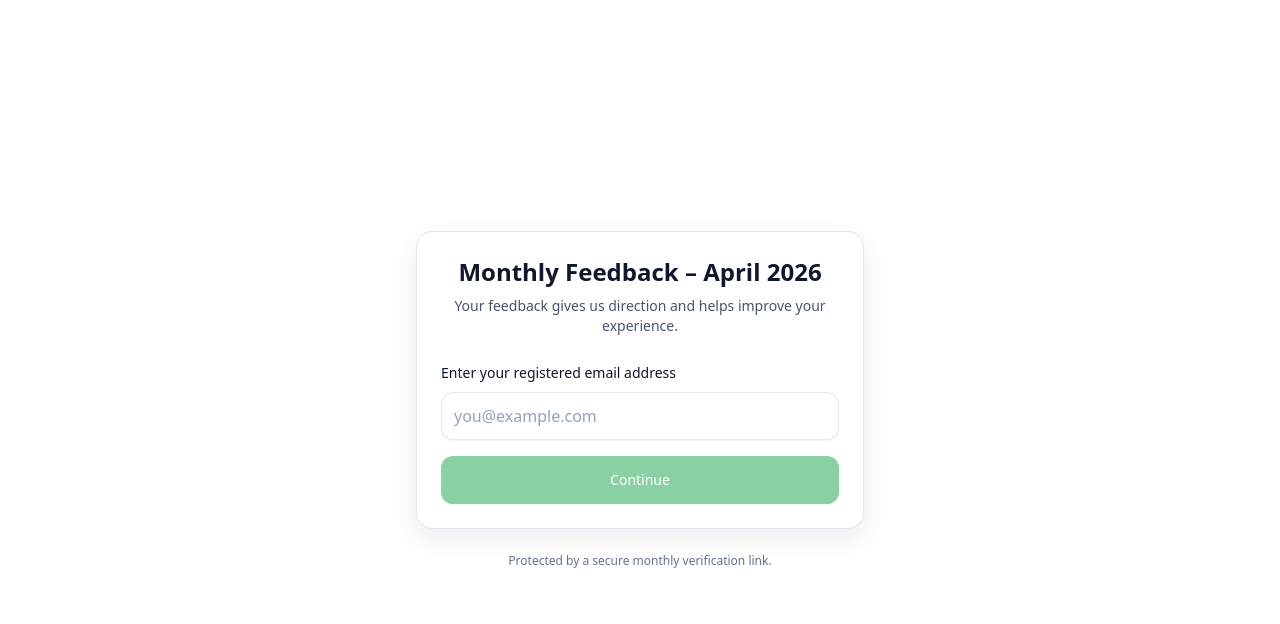
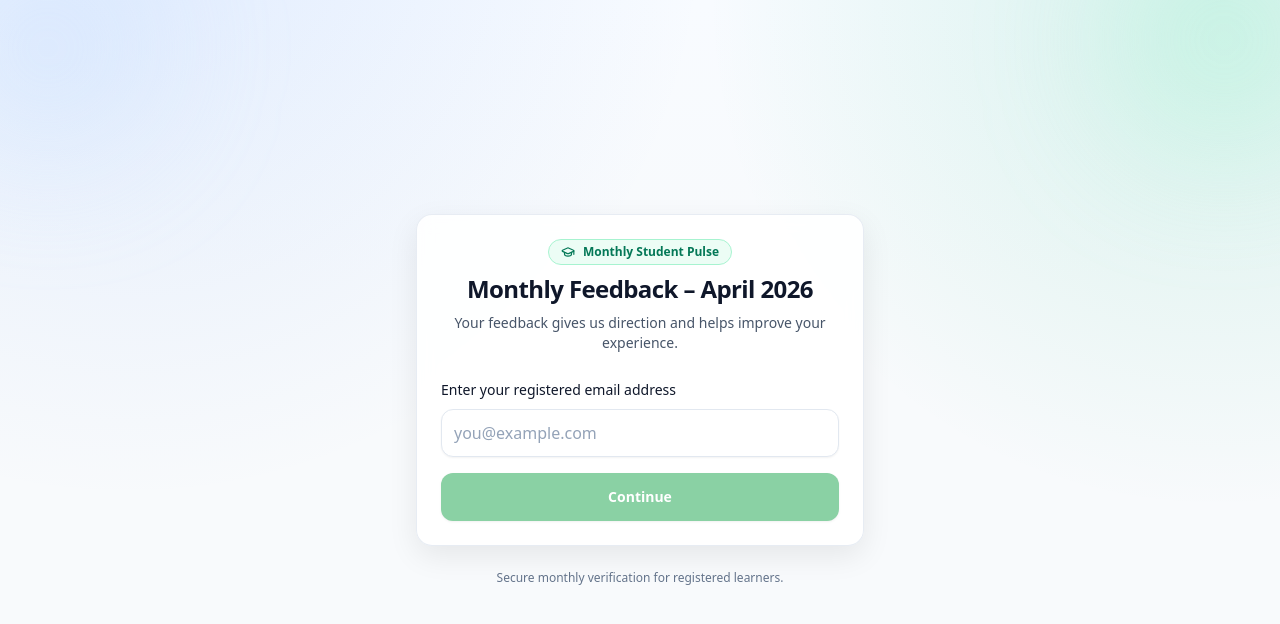
Before and after one commit to rajeshvpatil23-Zeus/NPS-Form, a Next.js app: page / in a window 1280 px wide. Shown: the top 624 px of the page. Built offline with nearby package versions, Linux system fonts and the light colour scheme.

Commit message:
Refresh learner-facing UI with a more premium visual style.
Introduce gradient backgrounds, improved hierarchy, polished cards, and refined step presentation to make the monthly feedback flow feel more modern and aligned with the LMS look-and-feel.

Made-with: Cursor

```diff
--- a/app/feedback/page.tsx
+++ b/app/feedback/page.tsx
@@ -31,7 +31,9 @@ export default function FeedbackPage({
       : null;
 
   return (
-    <main className="min-h-dvh bg-white px-4 py-8">
+    <main className="relative min-h-dvh overflow-hidden px-4 py-8">
+      <div className="pointer-events-none absolute -left-20 top-0 h-72 w-72 rounded-full bg-blue-200/20 blur-3xl" />
+      <div className="pointer-events-none absolute -right-16 top-20 h-72 w-72 rounded-full bg-emerald-200/20 blur-3xl" />
       <FeedbackWizard
         email={searchParams?.email ?? ""}
         demoMode={searchParams?.demo === "1"}
--- a/app/globals.css
+++ b/app/globals.css
@@ -27,6 +27,10 @@
   }
 
   body {
-    @apply bg-white text-slate-900 antialiased;
+    @apply bg-slate-50 text-slate-900 antialiased;
+    background-image:
+      radial-gradient(circle at 10% -10%, rgba(59, 130, 246, 0.12), transparent 40%),
+      radial-gradient(circle at 95% 0%, rgba(16, 185, 129, 0.14), transparent 35%),
+      linear-gradient(to bottom, #f8fbff, #f8fafc 35%, #f8fafc);
   }
 }
--- a/app/page.tsx
+++ b/app/page.tsx
@@ -6,7 +6,9 @@ export default function Page({
   searchParams?: { message?: string; demo?: string };
 }) {
   return (
-    <main className="flex min-h-dvh items-center justify-center bg-white px-4 py-10">
+    <main className="relative flex min-h-dvh items-center justify-center overflow-hidden px-4 py-10">
+      <div className="pointer-events-none absolute -left-16 -top-16 h-56 w-56 rounded-full bg-blue-200/30 blur-3xl" />
+      <div className="pointer-events-none absolute -right-16 -top-20 h-60 w-60 rounded-full bg-emerald-200/30 blur-3xl" />
       <EmailGate
         message={searchParams?.message}
         demoMode={searchParams?.demo === "1"}
--- a/app/success/page.tsx
+++ b/app/success/page.tsx
@@ -6,7 +6,9 @@ export default function SuccessPage({
   searchParams?: { name?: string; month?: string };
 }) {
   return (
-    <main className="flex min-h-dvh items-center justify-center bg-white px-4 py-10">
+    <main className="relative flex min-h-dvh items-center justify-center overflow-hidden px-4 py-10">
+      <div className="pointer-events-none absolute -left-14 top-10 h-60 w-60 rounded-full bg-blue-200/25 blur-3xl" />
+      <div className="pointer-events-none absolute -right-14 -top-4 h-64 w-64 rounded-full bg-emerald-200/25 blur-3xl" />
       <SuccessScreen
         name={searchParams?.name ?? "there"}
         month={searchParams?.month ?? ""}
--- a/components/feedback/EmailGate.tsx
+++ b/components/feedback/EmailGate.tsx
@@ -2,7 +2,7 @@
 
 import * as React from "react";
 import { useRouter } from "next/navigation";
-import { Loader2 } from "lucide-react";
+import { GraduationCap, Loader2, Sparkles } from "lucide-react";
 
 import { getMonthlyFeedbackTitle } from "@/lib/month";
 import { Button } from "@/components/ui/button";
@@ -97,10 +97,14 @@ export function EmailGate({
   const title = getMonthlyFeedbackTitle();
 
   return (
-    <div className="mx-auto flex w-full max-w-md flex-col items-center justify-center gap-6">
-      <Card className="w-full">
+    <div className="relative z-10 mx-auto flex w-full max-w-md flex-col items-center justify-center gap-6">
+      <Card className="w-full border-slate-200/80 bg-white/90 backdrop-blur">
         <CardHeader className="space-y-2 text-center">
-          <div className="text-2xl font-semibold">{title}</div>
+          <div className="mx-auto inline-flex items-center gap-2 rounded-full border border-emerald-200 bg-emerald-50 px-3 py-1 text-xs font-semibold text-emerald-700">
+            <GraduationCap className="h-3.5 w-3.5" />
+            Monthly Student Pulse
+          </div>
+          <div className="text-2xl font-bold tracking-tight">{title}</div>
           <div className="text-sm text-slate-600">
             Your feedback gives us direction and helps improve your experience.
           </div>
@@ -128,6 +132,7 @@ export function EmailGate({
                 )
               }
             >
+              <Sparkles className="h-4 w-4" />
               View your submitted response
             </Button>
           ) : null}
@@ -149,7 +154,7 @@ export function EmailGate({
 
             <Button
               type="submit"
-              className="w-full"
+              className="w-full font-semibold"
               disabled={loading || email.trim().length === 0}
             >
               {loading ? (
@@ -168,7 +173,7 @@ export function EmailGate({
       <div className="text-center text-xs text-slate-500">
         {demoMode
           ? "Demo mode enabled: verification is skipped."
-          : "Protected by a secure monthly verification link."}
+          : "Secure monthly verification for registered learners."}
       </div>
     </div>
   );
--- a/components/feedback/ProgressBar.tsx
+++ b/components/feedback/ProgressBar.tsx
@@ -4,9 +4,11 @@ import { Progress } from "@/components/ui/progress";
 
 export function ProgressBar({ value }: { value: number }) {
   return (
-    <div className="space-y-2">
+    <div className="space-y-2 rounded-xl border border-slate-200/80 bg-white/80 p-3">
       <Progress value={value} />
-      <div className="text-right text-xs text-slate-500">{value}% complete</div>
+      <div className="text-right text-xs font-medium text-slate-500">
+        {value}% complete
+      </div>
     </div>
   );
 }
--- a/components/feedback/SuccessScreen.tsx
+++ b/components/feedback/SuccessScreen.tsx
@@ -23,8 +23,8 @@ export function SuccessScreen({ name, month }: { name: string; month: string })
   }, []);
 
   return (
-    <div className="mx-auto flex w-full max-w-md flex-col items-center justify-center gap-6">
-      <Card className="w-full">
+    <div className="relative z-10 mx-auto flex w-full max-w-md flex-col items-center justify-center gap-6">
+      <Card className="w-full border-slate-200/80 bg-white/90">
         <CardHeader className="text-center space-y-3">
           <motion.div
             initial={{ scale: 0.7, opacity: 0 }}
@@ -42,7 +42,7 @@ export function SuccessScreen({ name, month }: { name: string; month: string })
             </motion.div>
           </motion.div>
 
-          <div className="text-2xl font-semibold">
+          <div className="text-2xl font-bold tracking-tight">
             Thank you, {name}!
           </div>
           <div className="text-sm text-slate-600">
--- a/components/feedback/steps/CheckboxStep.tsx
+++ b/components/feedback/steps/CheckboxStep.tsx
@@ -37,6 +37,9 @@ export function CheckboxStep({
 
   return (
     <div className="space-y-4">
+      <div className="rounded-xl border border-blue-100 bg-gradient-to-r from-blue-50 to-indigo-50 px-3 py-2 text-sm font-medium text-slate-700">
+        Select all challenge areas you faced during the month.
+      </div>
       <div className="flex flex-wrap gap-2">
         {OPTIONS.map((opt) => {
           const active = value.selected.includes(opt);
--- a/components/feedback/steps/GridRatingStep.tsx
+++ b/components/feedback/steps/GridRatingStep.tsx
@@ -39,7 +39,7 @@ export function GridRatingStep({
 }) {
   return (
     <div className="space-y-3">
-      <div className="rounded-xl border border-slate-200 bg-slate-50 px-3 py-2 text-sm text-slate-700">
+      <div className="rounded-xl border border-blue-100 bg-gradient-to-r from-blue-50 to-cyan-50 px-3 py-2 text-sm font-medium text-slate-700">
         Rate each area with one tap <span className="ml-1">⭐</span> (5 = Extremely
         Happy, 1 = Unhappy)
       </div>
--- a/components/feedback/steps/LongTextStep.tsx
+++ b/components/feedback/steps/LongTextStep.tsx
@@ -13,10 +13,14 @@ export function LongTextStep({
 }) {
   return (
     <div className="space-y-2">
+      <div className="text-xs font-medium uppercase tracking-wide text-slate-500">
+        Your detailed feedback
+      </div>
       <Textarea
         value={value}
         onChange={(e) => onChange(e.target.value)}
         placeholder={placeholder}
+        className="min-h-32"
       />
     </div>
   );
--- a/components/feedback/steps/NpsStep.tsx
+++ b/components/feedback/steps/NpsStep.tsx
@@ -22,7 +22,7 @@ export function NpsStep({
 }) {
   return (
     <div className="space-y-4">
-      <div className="rounded-xl border border-slate-200 bg-slate-50 px-3 py-2 text-sm text-slate-700">
+      <div className="rounded-xl border border-blue-100 bg-gradient-to-r from-blue-50 to-indigo-50 px-3 py-2 text-sm font-medium text-slate-700">
         How do you feel about your experience? <span className="ml-1">😊</span>{" "}
         Tap a score (10 = Extremely Happy, 1 = Unhappy)
       </div>
```
Also changed, not shown: components/feedback/FeedbackWizard.tsx (+11 -7 lines).
